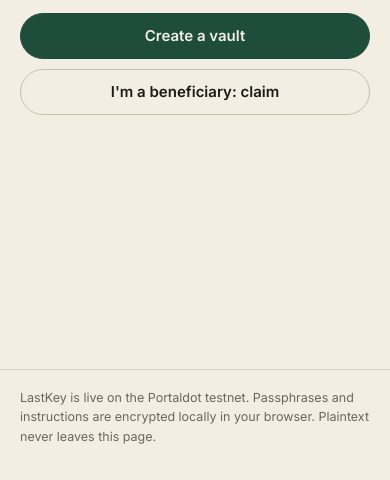
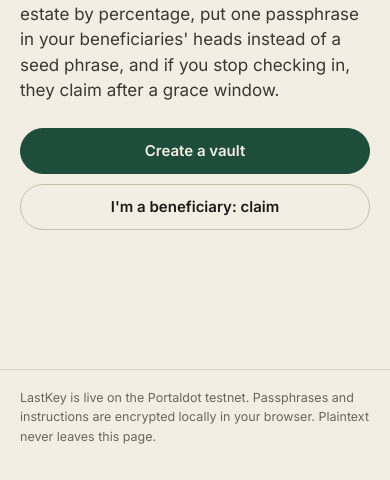
Before and after one commit to jaywon111/portaldot-hackathon-2026-lastkey-jaywon, a website: page frontend/index.html in a window 390 px wide. Shown: the part 364-844 px from the top of the page. Drawn offline with nearby package versions, Linux system fonts and the light colour scheme.

Commit message:
Update .hero class for responsive layout

```diff
--- a/frontend/index.html
+++ b/frontend/index.html
@@ -48,7 +48,7 @@
   button.sm { min-height: 32px; padding: 5px 12px; font-size: 13px; }
   button.connect { min-height: 36px; padding: 7px 14px; font-size: 14px; background: var(--ink); border-color: var(--ink); color: var(--paper); }
 
-  .hero { padding: 48px 20px 24px; max-width: 620px; margin: 0 auto; }
+  .hero { padding: 48px 20px 24px; max-width: 620px; width: 100%; margin: 0 auto; flex: 1; display: flex; flex-direction: column; justify-content: center; }
   .eyebrow { font-size: 12px; letter-spacing: .14em; text-transform: uppercase; color: var(--ember); font-weight: 600; margin: 0 0 14px; }
   h1.hero-title { font-family: var(--serif); font-weight: 400; font-size: clamp(38px, 10vw, 58px); line-height: 1.02; letter-spacing: -.02em; margin: 0 0 18px; font-variation-settings: "opsz" 72, "SOFT" 30; }
   h1.hero-title em { font-style: italic; color: var(--accent); }
```
